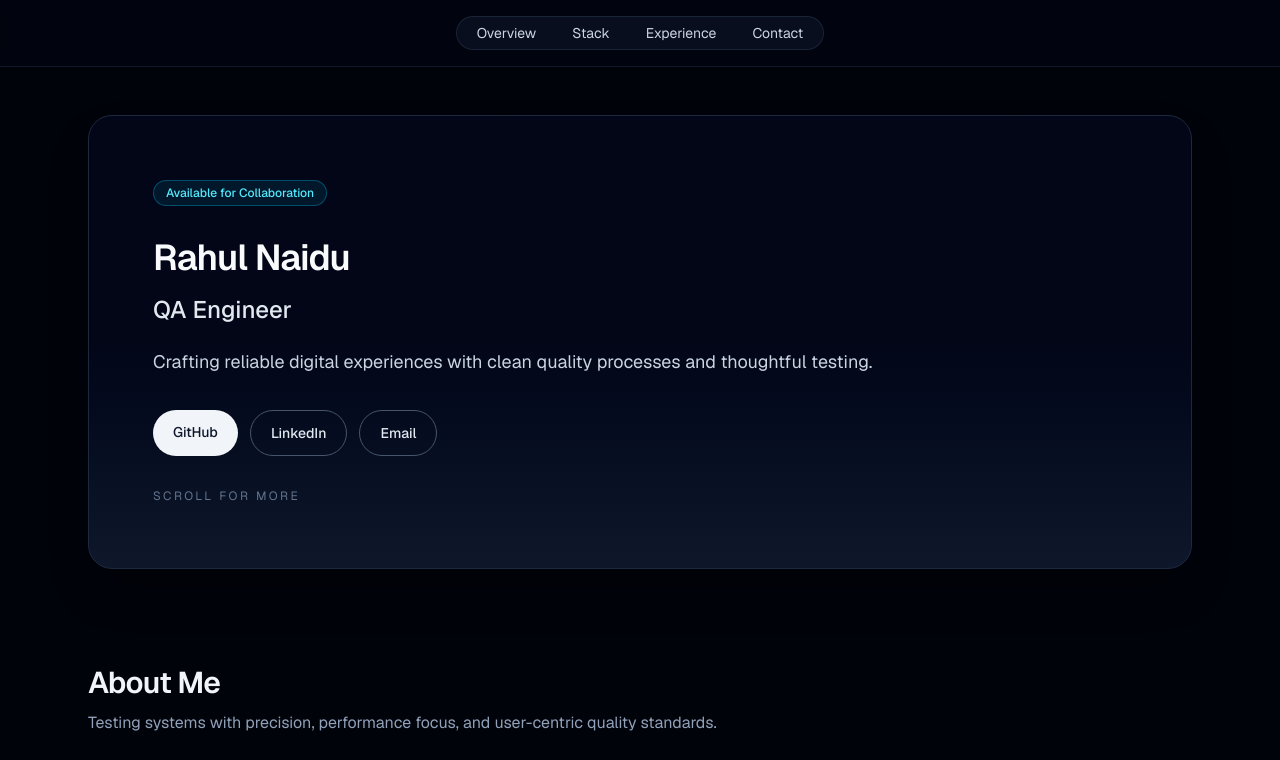
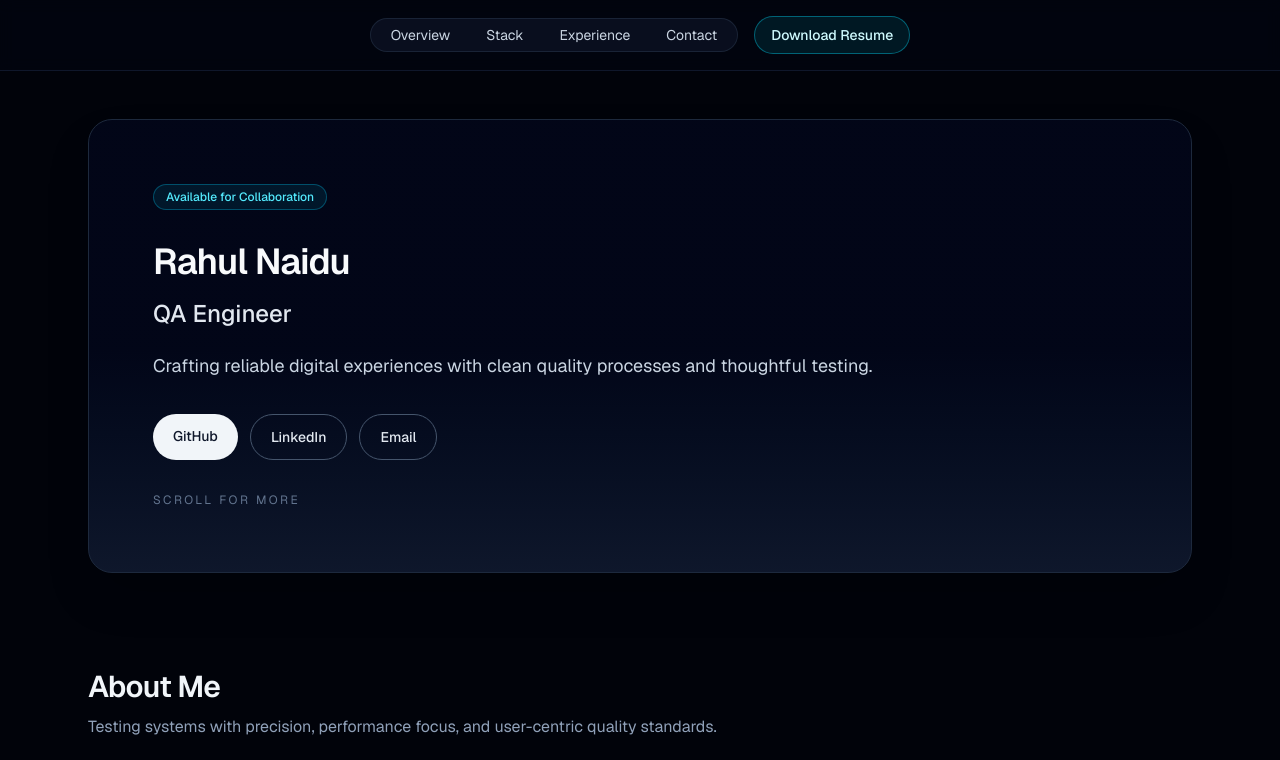
Before and after one commit to naidurahul/Personal_QA_portfolio, a Next.js app: page / in a window 1280 px wide. Shown: the top 760 px of the page. Built offline with nearby package versions, Linux system fonts and the light colour scheme.

Commit message:
added download resume at navbar

```diff
--- a/src/components/Navbar.tsx
+++ b/src/components/Navbar.tsx
@@ -6,7 +6,7 @@ import { siteConfig } from "@/data/site";
 export function Navbar() {
   return (
     <header className="sticky top-0 z-20 border-b border-slate-900 bg-[#02050f]/90 backdrop-blur">
-      <nav className="mx-auto flex w-full max-w-6xl items-center justify-center px-6 py-4">
+      <nav className="mx-auto flex w-full max-w-6xl flex-col items-center justify-center gap-4 px-6 py-4 sm:flex-row">
         <ul className="flex items-center gap-1 rounded-full border border-slate-800/80 bg-slate-900/60 p-1">
           {siteConfig.nav.map((item) => (
             <li key={item.href}>
@@ -19,6 +19,14 @@ export function Navbar() {
             </li>
           ))}
         </ul>
+
+        <a
+          href={siteConfig.resumeUrl}
+          download
+          className="rounded-full border border-cyan-400/40 bg-cyan-400/10 px-4 py-2 text-sm font-medium text-cyan-100 transition hover:border-cyan-300 hover:bg-cyan-400/20 hover:text-white"
+        >
+          Download Resume
+        </a>
       </nav>
     </header>
   );
```
